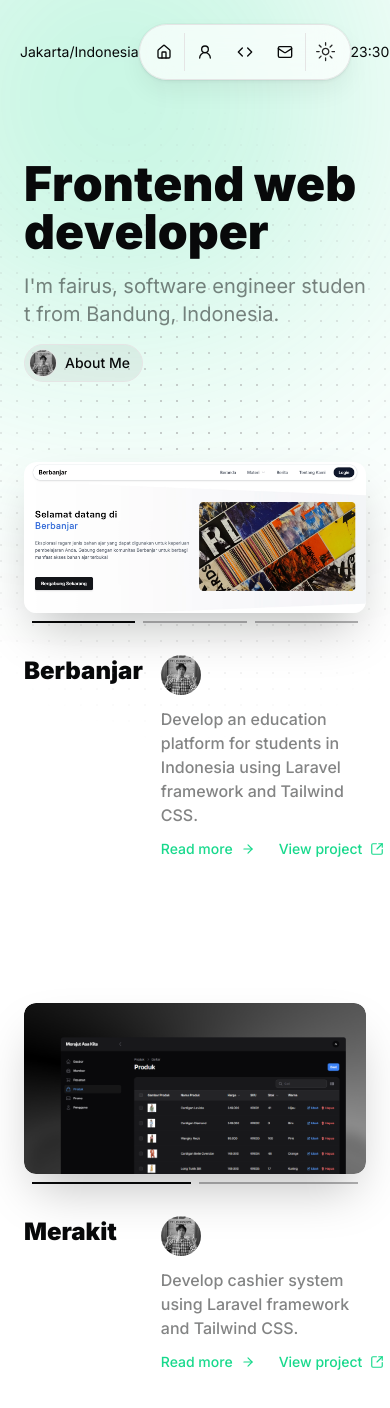
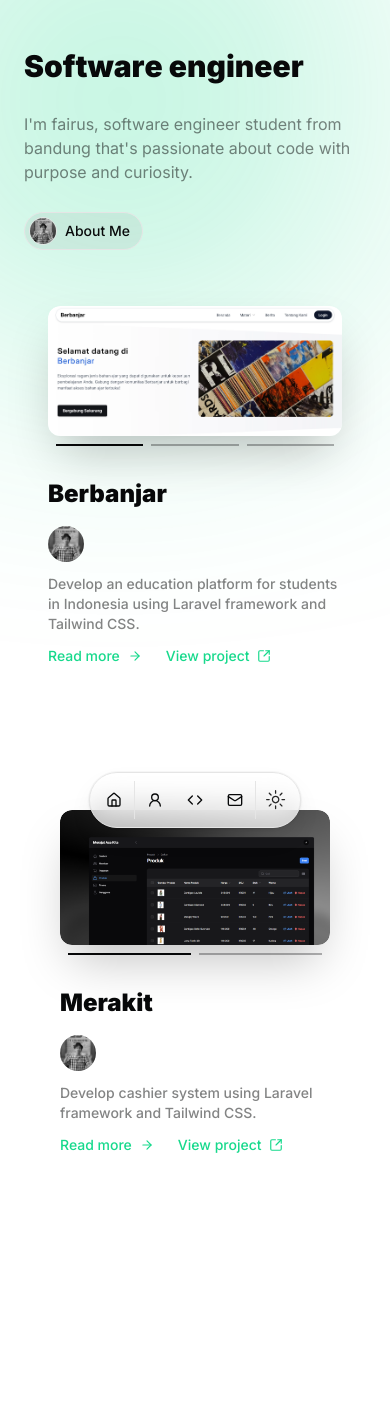
Before and after one commit to faiirusss/fairuss.my.id, a Next.js app: page / in a window 390 px wide. Shown: the top 1408 px of the page. After the commit the page ends 1307 px from the top, so only its background shows below. Built offline with nearby package versions, Linux system fonts and the light colour scheme.

Commit message:
ui: update responsive style

```diff
--- a/src/app/about/page.tsx
+++ b/src/app/about/page.tsx
@@ -11,9 +11,9 @@ const BLUR_FADE_DELAY = 0.04;
 
 export default function Page() {
   return (
-    <main className="flex flex-col min-h-[100dvh] space-y-10">
+    <main className="flex flex-col min-h-[100dvh] space-y-10 md:pt-0 pt-10">
       <section id="hero">
-        <div className="mx-auto w-full max-w-4xl space-y-8">
+        <div className="mx-auto w-full max-w-3xl space-y-8">
           <div className="gap-2 flex justify-between">
             <div className="flex-col flex flex-1 space-y-1.5">
               <BlurFadeText
@@ -38,6 +38,7 @@ export default function Page() {
         </div>
       </section>
       <section id="about">
+      <div className="mx-auto w-full max-w-3xl">
         <BlurFade delay={BLUR_FADE_DELAY * 3}>
           <h2 className="text-xl font-bold">About</h2>
         </BlurFade>
@@ -46,8 +47,10 @@ export default function Page() {
             {DATA.summary}
           </Markdown>
         </BlurFade>
+        </div>
       </section>
       <section id="work">
+      <div className="mx-auto w-full max-w-3xl">
         <div className="flex min-h-0 flex-col gap-y-3">
           <BlurFade delay={BLUR_FADE_DELAY * 5}>
             <h2 className="text-xl font-bold">Experience</h2>
@@ -71,8 +74,10 @@ export default function Page() {
             </BlurFade>
           ))}
         </div>
+        </div>
       </section>
       <section id="skills">
+      <div className="mx-auto w-full max-w-3xl">
         <div className="flex min-h-0 flex-col gap-y-3">
           <BlurFade delay={BLUR_FADE_DELAY * 9}>
             <h2 className="text-xl font-bold">Skills</h2>
@@ -88,6 +93,7 @@ export default function Page() {
             <InfiniteMovingCards items={LIST_SKILLS} speed="fast" />
           </BlurFade>
         </div>
+      </div>
       </section>
     </main>
   );
--- a/src/app/layout.tsx
+++ b/src/app/layout.tsx
@@ -58,7 +58,7 @@ export default function RootLayout({
     <html lang="en" suppressHydrationWarning>
       <body
         className={cn(
-          "min-h-screen bg-background font-sans antialiased max-w-3xl mx-auto py-36 sm:py-36 px-6",
+          "min-h-screen bg-background font-sans antialiased max-w-5xl mx-auto py-2 md:py-36 px-6 xl:px-2",
           fontSans.variable
         )}
       >
--- a/src/components/clock.tsx
+++ b/src/components/clock.tsx
@@ -37,7 +37,7 @@ const Clock = () => {
       return <p className="text-sm">Jakarta Time</p>;
     }
   return (
-    <p className="text-sm" suppressHydrationWarning>
+    <p className="text-sm hidden md:block" suppressHydrationWarning>
       {time}
     </p>
   );
--- a/src/components/navbar.tsx
+++ b/src/components/navbar.tsx
@@ -37,11 +37,11 @@ export default function Navbar() {
 
   return (
     <div
-      className={`pointer-events-none fixed items-center inset-x-5 ${
-        hasScrolled ? "top-2" : "top-6"
+      className={`pointer-events-none fixed items-center inset-x-5 bottom-0 ${
+        hasScrolled ? "md:top-2" : "md:top-6"
       } z-30 mb-4 flex origin-bottom h-full max-h-14`}
     >
-      <p className="text-sm">Jakarta/Indonesia</p>
+      <p className="text-sm hidden md:block">Bandung/Indonesia</p>
       <Dock className="z-50 pointer-events-auto relative mx-auto flex min-h-full h-full items-center px-1 bg-background/70 backdrop-blur-lg  [box-shadow:0_0_0_1px_rgba(0,0,0,.03),0_2px_4px_rgba(0,0,0,.05),0_12px_24px_rgba(0,0,0,.05)] transform-gpu dark:[border:1px_solid_rgba(255,255,255,.1)] dark:[box-shadow:0_-20px_80px_-20px_#ffffff1f_inset] ">
         {Object.entries(DATA.navbar.page)
           .filter(([_, page]) => page.home)
@@ -100,7 +100,7 @@ export default function Navbar() {
           </Tooltip>
         </DockIcon>
       </Dock>
-      <Clock/>
+      <Clock />
     </div>
   );
 }
--- a/src/data/resume.tsx
+++ b/src/data/resume.tsx
@@ -7,7 +7,7 @@ export const DATA = {
   url: "https://fairuss.my.id/",
   location: "Bandung, Id",
   locationLink: "https://www.google.com/maps/place/bandung",
-  description: "Frontend Web Developer",
+  description: "Software Engineer",
   summary:
     "Undergraduate Software Engineer at Universitas Pendidikan Indonesia.",
   avatarUrl: "profile2.webp",
--- a/src/features/home/pages/HomePage.tsx
+++ b/src/features/home/pages/HomePage.tsx
@@ -20,36 +20,37 @@ const BLUR_FADE_DELAY = 0.04;
 
 const HomePage = () => {
   return (
-    <main className="flex flex-col min-h-[100dvh] space-y-10">
-      <div className="mx-auto w-full max-w-4xl pt-4">
+    <main className="flex flex-col min-h-[100dvh]">
+      <div className="pt-10">
         <DotPattern
           className={cn(
-            "[mask-image:radial-gradient(320px_circle_at_center,white,transparent)]"
+            "pt-24 hidden md:block [mask-image:radial-gradient(400px_circle_at_center,white,transparent)]"
           )}
         />
         <section id="hero">
-          <div className="flex flex-col gap-4">
+          <div className="flex flex-col gap-7">
             <TextAnimate
               duration={0.5}
               animation="blurIn"
               as={"h1"}
               by="character"
               once
-              className="font-black text-5xl"
+              className="font-black text-3xl xs:text-4xl sm:text-5xl md:text-6xl"
             >
-              Frontend web developer
+              Software engineer
             </TextAnimate>
+            <div className="max-w-2xl">
             <TextAnimate
               delay={BLUR_FADE_DELAY * 6}
               duration={0.7}
               animation="blurIn"
-              by="character"
+              by="word"
               once
-              className="text-xl text-foreground/50"
+              className="text-left sm:text-xl md:text-2xl text-foreground/50 break-words hyphens-none"
             >
-              I&apos;m fairus, software engineer student from Bandung,
-              Indonesia.
+              I&apos;m fairus, software engineer student from bandung that&apos;s passionate about code with purpose and curiosity.
             </TextAnimate>
+            </div>
 
             <BlurFade delay={BLUR_FADE_DELAY * 16} inView>
               <Link href={"/about"}>
@@ -81,30 +82,30 @@ const HomePage = () => {
             </BlurFade>
           </div>
         </section>
-        <section id="projects" className="mt-20">
+        <section id="projects" className="mt-14 lg:mt-28 mx-6 lg:mx-9">
           <Carousel>
             {slides.map((item) => (
               <Image
                 key={item}
                 src={item}
                 alt={item}
-                width={800}
-                height={600}
+                width={1200}
+                height={900}
                 className="rounded-xl "
                 priority
               />
             ))}
           </Carousel>
-          <div className="grid grid-cols-5 gap-4 pt-8 mb-36">
+          <div className="md:grid grid-cols-5 gap-4 pt-8 mb-36 space-y-4">
             <div className="">
               <h1 className="font-black text-2xl">Berbanjar</h1>
             </div>
             <div className="col-span-4 col-start-3 gap-3 flex-col flex items-start">
-              <Avatar>
+            <Avatar className="w-9 h-9">
                 <AvatarImage src="profile2.webp" />
                 <AvatarFallback>CN</AvatarFallback>
               </Avatar>
-              <p className="text-base font-medium text-foreground/50 text-left">
+              <p className="text-sm sm:text-base font-medium text-foreground/50 text-left">
                 Develop an education platform for students in Indonesia using
                 Laravel framework and Tailwind CSS.
               </p>
@@ -129,30 +130,30 @@ const HomePage = () => {
             </div>
           </div>
         </section>
-        <section id="projects">
+        <section id="projects" className="mx-9">
           <Carousel>
             {slides2.map((item) => (
               <Image
                 key={item}
                 src={item}
                 alt={item}
-                width={800}
-                height={600}
+                width={1200}
+                height={900}
                 className="rounded-xl"
                 priority
               />
             ))}
           </Carousel>
-          <div className="grid grid-cols-5 gap-4 pt-8 mb-36">
+          <div className="md:grid grid-cols-5 gap-4 pt-8 mb-36 space-y-4">
             <div className="">
               <h1 className="font-black text-2xl">Merakit</h1>
             </div>
             <div className="col-span-4 col-start-3 gap-3 flex-col flex items-start">
-              <Avatar>
+              <Avatar className="w-9 h-9">
                 <AvatarImage src="profile2.webp" />
                 <AvatarFallback>CN</AvatarFallback>
               </Avatar>
-              <p className="text-base font-medium text-foreground/50 text-left">
+              <p className="text-sm sm:text-base font-medium text-foreground/50 text-left">
                 Develop cashier system using Laravel framework and Tailwind CSS.
               </p>
               <div className="flex gap-6">
```
